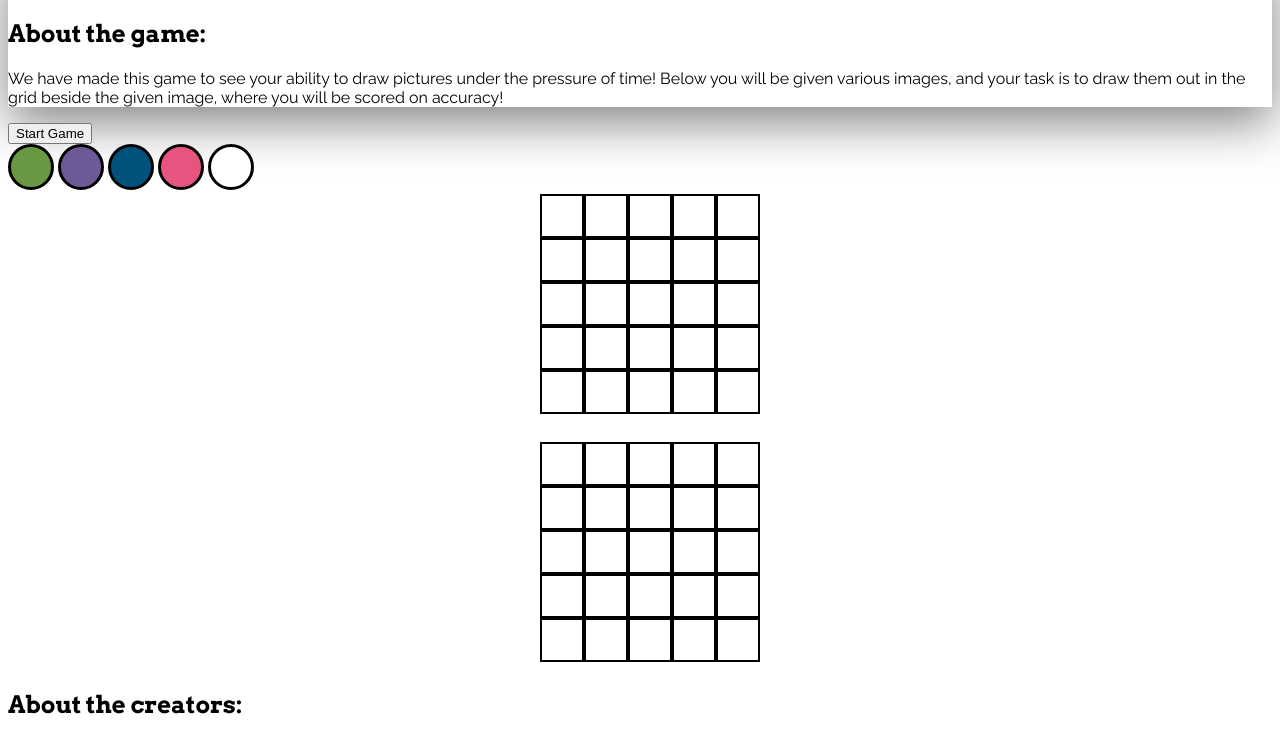
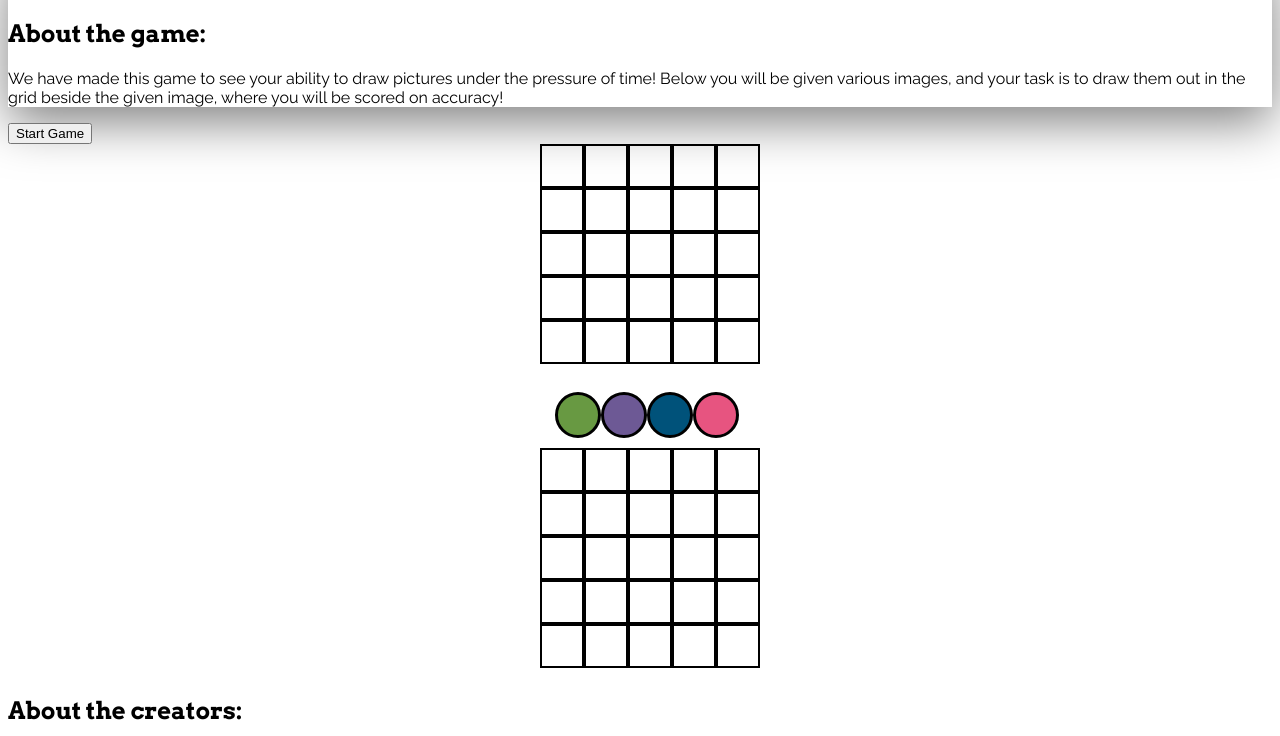
Before and after one commit to sam-s04/HackUMass-VSV, a website with bundled scripts: page index.html in a window 1280 px wide. Shown: the part 64-800 px from the top of the page. Built offline with nearby package versions, Linux system fonts and the light colour scheme; files whose address does not match are found by name.

Commit message:
adding buttons and padding

```diff
--- a/index.html
+++ b/index.html
@@ -6,7 +6,8 @@
     <title>MemPaint</title>
     <script type="module" src="main.js" defer></script>
     <link rel="stylesheet" href="main.css" />
-    <link rel="stylesheet" href="https://fonts.googleapis.com/css2?family=Material+Symbols+Outlined:opsz,wght,FILL,GRAD@24,400,0,0&icon_names=ink_eraser" />
+    <link rel="stylesheet"
+        href="https://fonts.googleapis.com/css2?family=Material+Symbols+Outlined:opsz,wght,FILL,GRAD@24,400,0,0&icon_names=ink_eraser" />
 </head>
 
 <body>
@@ -25,16 +26,17 @@
 
     <!-- <input type="color" id="paintbrush" /> -->
 
-    <div id="color1" , class="color-circle"></div>
-    <div id="color2" , class="color-circle"></div>
-    <div id="color3" , class="color-circle"></div>
-    <div id="color4" , class="color-circle"></div>
-    <div id="eraser"></div>
 
-    <div class="game-container">
-        <div id="grid1" , class="grid-class"></div>
-        <div id="grid2" , class="grid-class"></div>
+
+    <div id="grid1" , class="grid-class"></div>
+    <div class="color-palette">
+        <div id="color1" , class="color-circle"></div>
+        <div id="color2" , class="color-circle"></div>
+        <div id="color3" , class="color-circle"></div>
+        <div id="color4" , class="color-circle"></div>
     </div>
+    <div id="grid2" , class="grid-class"></div>
+
 
     <div class="about-us">
         <h2>About the creators:</h2>
--- a/main.css
+++ b/main.css
@@ -24,6 +24,12 @@ h1 {
     height: 40px;
     width: 40px;
     border: 2px solid black;
+}
+
+.color-palette {
+    display: flex;
+    justify-content: center;
+    padding: 0px 0px 10px 13px
 }
 
 .color-circle {
--- a/main.js
+++ b/main.js
@@ -21,7 +21,7 @@ let color_circle_list = Array.from(document.getElementsByClassName('color-circle
 g1.render(grid_element1);
 g2.render(grid_element2);
 
-setTimeout(() => { grid_element1.style.display = 'none'; }, 10000);
+// setTimeout(() => { grid_element1.style.display = 'none'; }, 10000);
 
 let color_list = ['#689942', '#6D5995', '#00527A', '#E75480']
 
```
